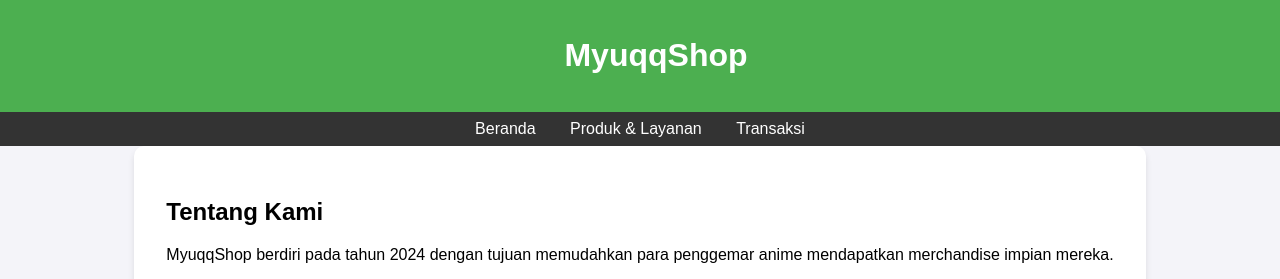
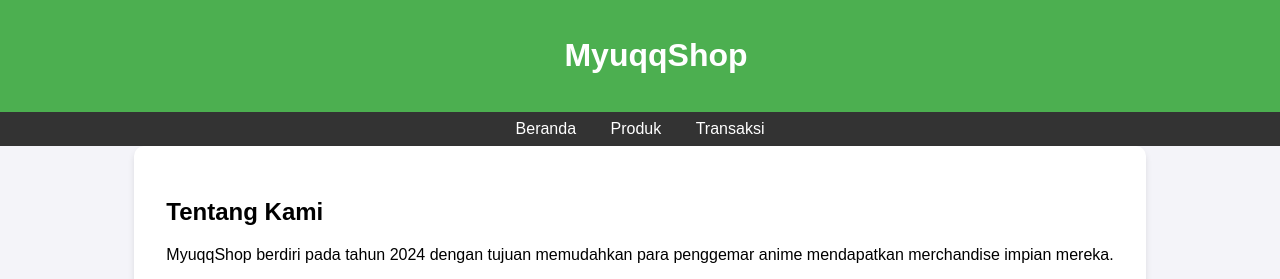
Before and after one commit to SeblakTulangPedas31/UTS-KATI, a plain HTML site: page tentang.html in a window 1280 px wide. Shown: the top 279 px of the page. Drawn offline with Linux system fonts and the light colour scheme.

Commit message:
Update tentang.html

```diff
--- a/tentang.html
+++ b/tentang.html
@@ -64,7 +64,7 @@
     <!-- Menu Navigasi -->
     <nav>
         <a href="index.html">Beranda</a>
-        <a href="produk.html">Produk & Layanan</a>
+        <a href="produk.html">Produk</a>
         <a href="transaksi.html">Transaksi</a>
     </nav>
 
```
